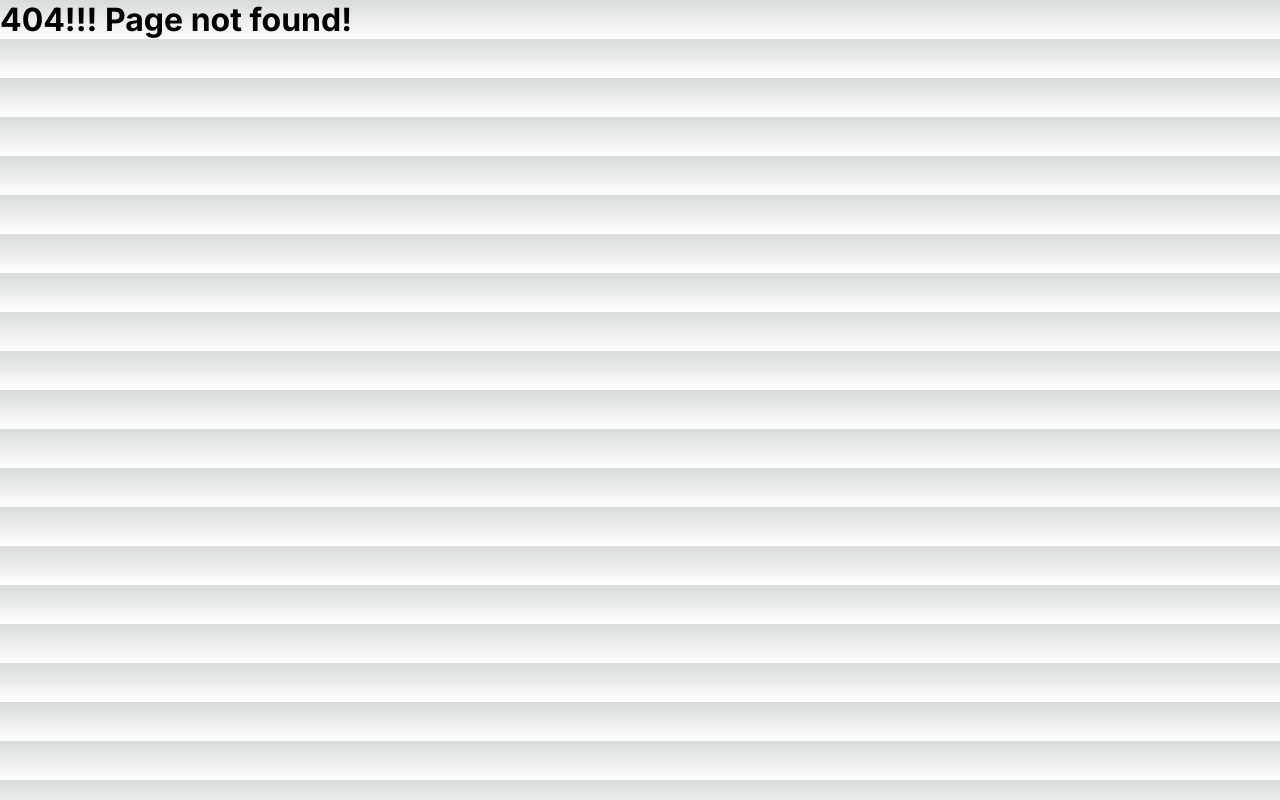
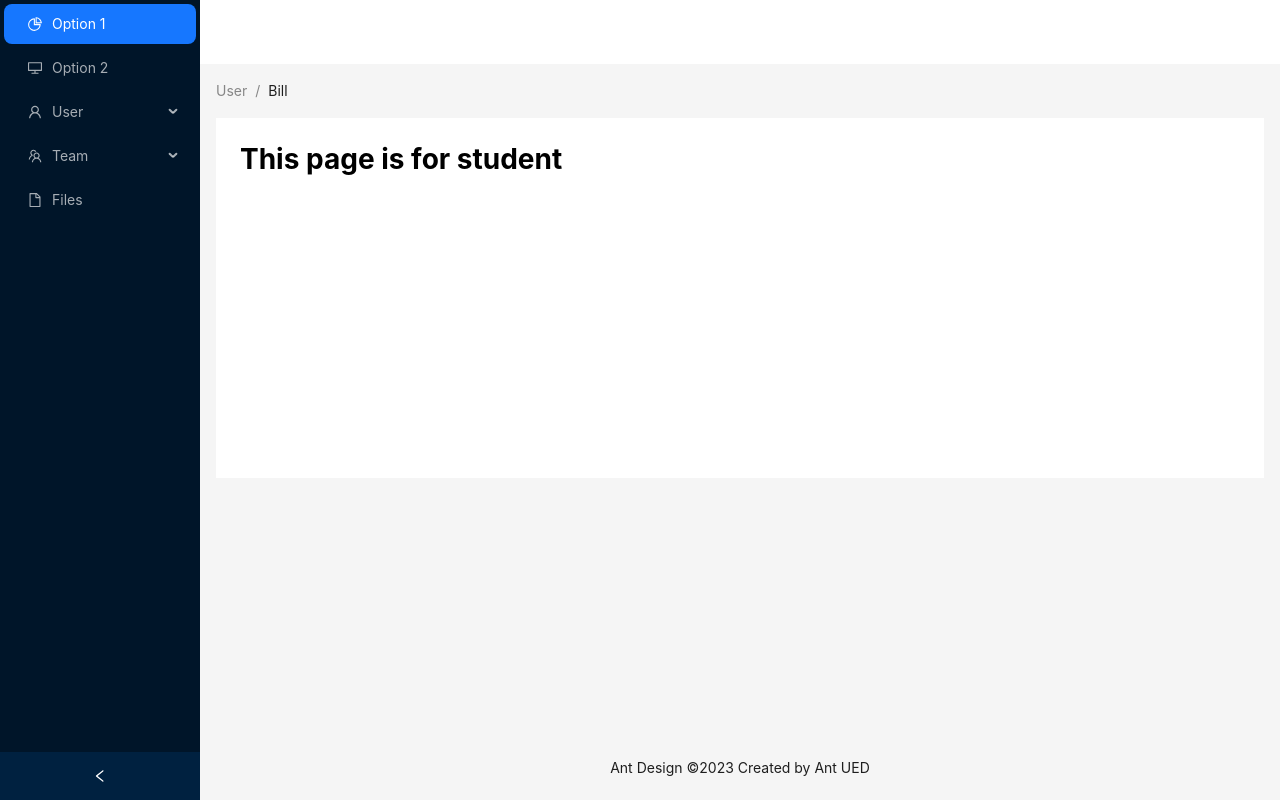
Before and after one commit to FaizulOsman/university-management-frontend, a Next.js app: page /student in a window 1280 px wide. Before the commit this address had no page. Built offline with nearby package versions, Linux system fonts and the light colour scheme.

Commit message:
feat: dashboard layout page done and antdesign integration done

```diff
--- a/src/app/(withlayout)/layout.tsx
+++ b/src/app/(withlayout)/layout.tsx
@@ -1,5 +1,94 @@
+"use client";
+
+import React, { useState } from "react";
+import {
+  DesktopOutlined,
+  FileOutlined,
+  PieChartOutlined,
+  TeamOutlined,
+  UserOutlined,
+} from "@ant-design/icons";
+import type { MenuProps } from "antd";
+import { Breadcrumb, Layout, Menu, theme } from "antd";
+
+const { Header, Content, Footer, Sider } = Layout;
+
+type MenuItem = Required<MenuProps>["items"][number];
+
+function getItem(
+  label: React.ReactNode,
+  key: React.Key,
+  icon?: React.ReactNode,
+  children?: MenuItem[]
+): MenuItem {
+  return {
+    key,
+    icon,
+    children,
+    label,
+  } as MenuItem;
+}
+
+const items: MenuItem[] = [
+  getItem("Option 1", "1", <PieChartOutlined />),
+  getItem("Option 2", "2", <DesktopOutlined />),
+  getItem("User", "sub1", <UserOutlined />, [
+    getItem("Tom", "3"),
+    getItem("Bill", "4"),
+    getItem("Alex", "5"),
+  ]),
+  getItem("Team", "sub2", <TeamOutlined />, [
+    getItem("Team 1", "6"),
+    getItem("Team 2", "8"),
+  ]),
+  getItem("Files", "9", <FileOutlined />),
+];
+
 const DashboardLayout = ({ children }: { children: React.ReactNode }) => {
-  return <div>{children}</div>;
+  const [collapsed, setCollapsed] = useState(false);
+  const {
+    token: { colorBgContainer },
+  } = theme.useToken();
+
+  return (
+    <Layout style={{ minHeight: "100vh" }}>
+      <Sider
+        collapsible
+        collapsed={collapsed}
+        onCollapse={(value) => setCollapsed(value)}
+      >
+        <div className="demo-logo-vertical" />
+        <Menu
+          theme="dark"
+          defaultSelectedKeys={["1"]}
+          mode="inline"
+          items={items}
+        />
+      </Sider>
+      <Layout>
+        <Header style={{ padding: 0, background: colorBgContainer }} />
+        <Content style={{ margin: "0 16px" }}>
+          <Breadcrumb style={{ margin: "16px 0" }}>
+            <Breadcrumb.Item>User</Breadcrumb.Item>
+            <Breadcrumb.Item>Bill</Breadcrumb.Item>
+          </Breadcrumb>
+          <div
+            style={{
+              padding: 24,
+              minHeight: 360,
+              background: colorBgContainer,
+              color: "black",
+            }}
+          >
+            {children}
+          </div>
+        </Content>
+        <Footer style={{ textAlign: "center" }}>
+          Ant Design ©2023 Created by Ant UED
+        </Footer>
+      </Layout>
+    </Layout>
+  );
 };
 
 export default DashboardLayout;
--- /dev/null
+++ b/src/app/(withlayout)/student/page.tsx
@@ -0,0 +1,9 @@
+const StudentPage = () => {
+  return (
+    <div>
+      <h1>This page is for student</h1>
+    </div>
+  );
+};
+
+export default StudentPage;
```
